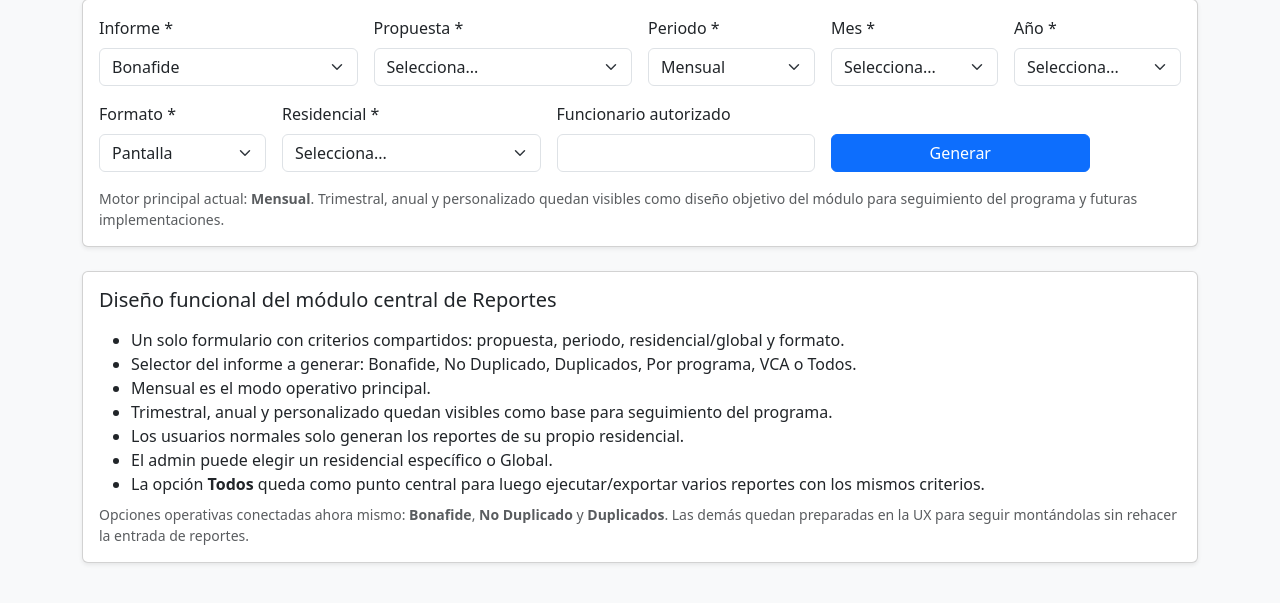
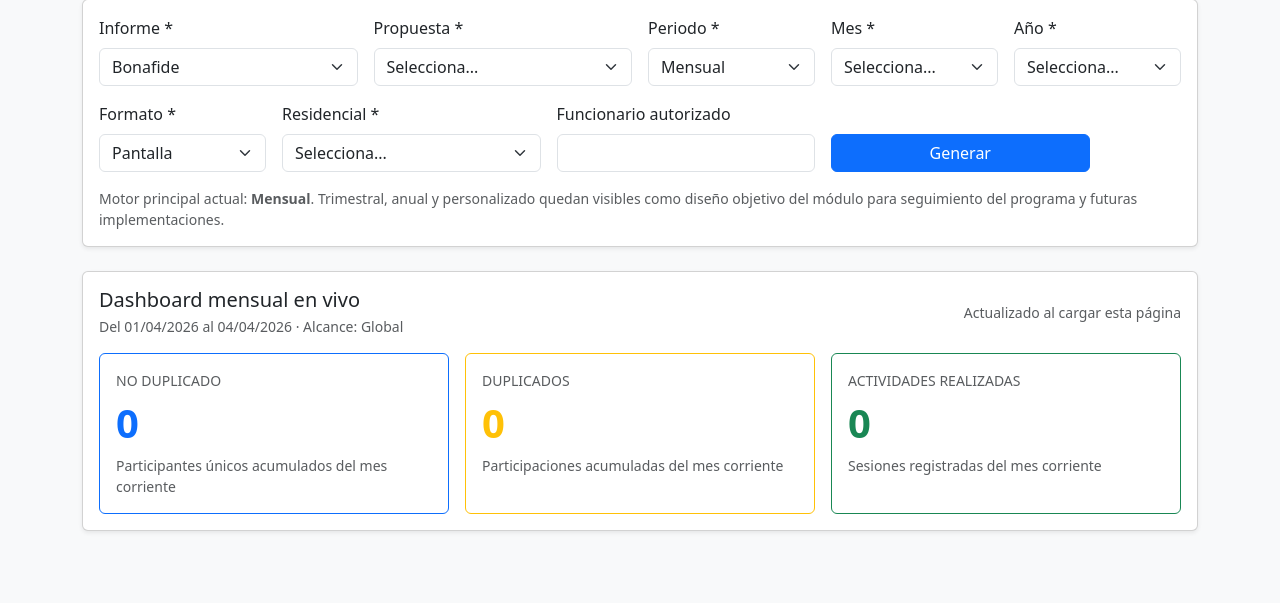
Before and after one commit to dyno-lab/intranet-app, a FastAPI app: page /ui/reports/ in a window 1280 px wide. Shown: the part 126-729 px from the top of the page. Run offline with FastAPI, Linux system fonts and the light colour scheme; the visitor is signed in with stand-in values (Sample User, id 1); tables that the repository leaves empty hold one stand-in row (values such as "Sample post"); parts of the project's set-up code (start-up, migrations or seed data) failed here and were passed over.

Commit message:
Agrega dashboard mensual en reportes

```diff
--- a/app/api/routes/reports.py
+++ b/app/api/routes/reports.py
@@ -241,6 +241,7 @@ def reports_home(
     current_user: User = Depends(get_current_user),
 ):
     context = _base_reports_context(db, current_user, MONTH_OPTIONS)
+    dashboard_context = _build_current_month_dashboard_cards(db, current_user)
     context.update(
         {
             "request": request,
@@ -257,6 +258,7 @@ def reports_home(
             "authorized_name": (authorized_name or "").strip(),
             "selected_start_date": start_date or "",
             "selected_end_date": end_date or "",
+            **dashboard_context,
         }
     )
     return templates.TemplateResponse("ui/reports/index.html", context)
@@ -1362,35 +1364,27 @@ def visits_report_excel(
     )
 
 
-def _build_no_duplicado_context(
+def _calculate_no_duplicado_metric(
     db: Session,
     current_user: User,
     proposal_id: int | None,
     month: int | str | None,
     year: int | str | None,
     employee_id: int | None,
-    authorized_name: str | None = None,
     duplicated: bool = False,
     period_type: str = "monthly",
     start_date: date | str | None = None,
     end_date: date | str | None = None,
 ):
     period = _build_period_filter(period_type, month, year, start_date, end_date)
-
-    base_context = _base_reports_context(db, current_user, MONTH_OPTIONS)
-    report_users = base_context["report_users"]
-
     scope = _resolve_reporting_scope(current_user, employee_id, db)
     selected_user = scope["selected_user"]
     is_global = scope["is_global"]
     employee_id = scope["employee_id"]
-    location = _resolve_reporting_location(selected_user, is_global)
-    residential_name = location["residential_name"]
-    municipality = location["municipality"]
-    rq_code = location["rq_code"]
     summary = {key: {"label": label, "f": 0, "m": 0, "total": 0} for key, label in AGE_BUCKETS}
-
-    if proposal_id and ((period["month"] and period["year"]) or period["is_custom"]) and (selected_user or is_global):
+    participants = []
+
+    if (((proposal_id is not None) and ((period["month"] and period["year"]) or period["is_custom"])) or period["is_custom"]) and (selected_user or is_global):
         if duplicated:
             stmt = (
                 select(Attendance, Participant)
@@ -1398,9 +1392,10 @@ def _build_no_duplicado_context(
                 .join(Participant, Participant.participant_id == Attendance.participant_id)
                 .where(
                     Attendance.attended == True,  # noqa: E712
-                    ActivitySession.proposal_id == proposal_id,
                 )
             )
+            if proposal_id is not None:
+                stmt = stmt.where(ActivitySession.proposal_id == proposal_id)
             stmt = _apply_session_period_filter(stmt, period)
             if not is_global:
                 stmt = stmt.where(ActivitySession.created_by_user_id == selected_user.user_id)
@@ -1424,9 +1419,10 @@ def _build_no_duplicado_context(
                 .join(ActivitySession, ActivitySession.session_id == Attendance.session_id)
                 .where(
                     Attendance.attended == True,  # noqa: E712
-                    ActivitySession.proposal_id == proposal_id,
                 )
             )
+            if proposal_id is not None:
+                stmt = stmt.where(ActivitySession.proposal_id == proposal_id)
             stmt = _apply_session_period_filter(stmt, period)
             stmt = stmt.distinct()
             if not is_global:
@@ -1455,31 +1451,144 @@ def _build_no_duplicado_context(
             total_m += row["m"]
             total_all += row["total"]
     else:
-        participant_summary = _summarize_participants_by_age_and_gender(participants if 'participants' in locals() else [])
+        participant_summary = _summarize_participants_by_age_and_gender(participants)
         rows = participant_summary["rows"]
         total_f = participant_summary["total_f"]
         total_m = participant_summary["total_m"]
         total_all = participant_summary["total_all"]
 
     return {
-        **base_context,
-        "selected_proposal_id": proposal_id,
-        "selected_month": period["month"],
-        "selected_year": period["year"],
-        "selected_period_type": period["period_type"],
-        "selected_start_date": period["start_date"].isoformat() if period["start_date"] else "",
-        "selected_end_date": period["end_date"].isoformat() if period["end_date"] else "",
-        "period_label": _describe_period(period, base_context["month_lookup"]),
-        "selected_employee_id": employee_id,
+        "period": period,
         "selected_user": selected_user,
         "is_global": is_global,
-        "residential_name": residential_name,
-        "municipality": municipality,
-        "rq_code": rq_code,
+        "employee_id": employee_id,
         "rows": rows,
         "total_f": total_f,
         "total_m": total_m,
         "total_all": total_all,
+    }
+
+
+def _build_current_month_dashboard_cards(
+    db: Session,
+    current_user: User,
+):
+    today = date.today()
+    month_start = today.replace(day=1)
+    scope_employee_id = 0 if current_user.role in ["admin", "supervisor"] else current_user.user_id
+
+    no_duplicado_metric = _calculate_no_duplicado_metric(
+        db,
+        current_user,
+        proposal_id=None,
+        month=None,
+        year=None,
+        employee_id=scope_employee_id,
+        duplicated=False,
+        period_type="custom",
+        start_date=month_start,
+        end_date=today,
+    )
+    duplicados_metric = _calculate_no_duplicado_metric(
+        db,
+        current_user,
+        proposal_id=None,
+        month=None,
+        year=None,
+        employee_id=scope_employee_id,
+        duplicated=True,
+        period_type="custom",
+        start_date=month_start,
+        end_date=today,
+    )
+
+    session_stmt = select(func.count(distinct(ActivitySession.session_id))).where(
+        ActivitySession.session_date >= month_start,
+        ActivitySession.session_date <= today,
+    )
+    if current_user.role not in ["admin", "supervisor"]:
+        session_stmt = session_stmt.where(ActivitySession.created_by_user_id == current_user.user_id)
+    activities_count = db.execute(session_stmt).scalar_one() or 0
+
+    period_label = f"Del {month_start.strftime('%d/%m/%Y')} al {today.strftime('%d/%m/%Y')}"
+    scope_label = "Global" if current_user.role in ["admin", "supervisor"] else "Propio"
+
+    return {
+        "dashboard_period_label": period_label,
+        "dashboard_scope_label": scope_label,
+        "dashboard_cards": [
+            {
+                "key": "no-duplicado",
+                "label": "No Duplicado",
+                "value": no_duplicado_metric["total_all"],
+                "tone": "primary",
+                "subtitle": "Participantes únicos acumulados del mes corriente",
+            },
+            {
+                "key": "duplicados",
+                "label": "Duplicados",
+                "value": duplicados_metric["total_all"],
+                "tone": "warning",
+                "subtitle": "Participaciones acumuladas del mes corriente",
+            },
+            {
+                "key": "actividades-realizadas",
+                "label": "Actividades Realizadas",
+                "value": activities_count,
+                "tone": "success",
+                "subtitle": "Sesiones registradas del mes corriente",
+            },
+        ],
+    }
+
+
+def _build_no_duplicado_context(
+    db: Session,
+    current_user: User,
+    proposal_id: int | None,
+    month: int | str | None,
+    year: int | str | None,
+    employee_id: int | None,
+    authorized_name: str | None = None,
+    duplicated: bool = False,
+    period_type: str = "monthly",
+    start_date: date | str | None = None,
+    end_date: date | str | None = None,
+):
+    base_context = _base_reports_context(db, current_user, MONTH_OPTIONS)
+    metric = _calculate_no_duplicado_metric(
+        db,
+        current_user,
+        proposal_id,
+        month,
+        year,
+        employee_id,
+        duplicated=duplicated,
+        period_type=period_type,
+        start_date=start_date,
+        end_date=end_date,
+    )
+    location = _resolve_reporting_location(metric["selected_user"], metric["is_global"])
+
+    return {
+        **base_context,
+        "selected_proposal_id": proposal_id,
+        "selected_month": metric["period"]["month"],
+        "selected_year": metric["period"]["year"],
+        "selected_period_type": metric["period"]["period_type"],
+        "selected_start_date": metric["period"]["start_date"].isoformat() if metric["period"]["start_date"] else "",
+        "selected_end_date": metric["period"]["end_date"].isoformat() if metric["period"]["end_date"] else "",
+        "period_label": _describe_period(metric["period"], base_context["month_lookup"]),
+        "selected_employee_id": metric["employee_id"],
+        "selected_user": metric["selected_user"],
+        "is_global": metric["is_global"],
+        "residential_name": location["residential_name"],
+        "municipality": location["municipality"],
+        "rq_code": location["rq_code"],
+        "rows": metric["rows"],
+        "total_f": metric["total_f"],
+        "total_m": metric["total_m"],
+        "total_all": metric["total_all"],
         "authorized_name": (authorized_name or "").strip(),
     }
 
--- a/app/templates/ui/reports/index.html
+++ b/app/templates/ui/reports/index.html
@@ -99,17 +99,27 @@
 
 <div class="card shadow-sm">
   <div class="card-body">
-    <h5 class="mb-3">Diseño funcional del módulo central de Reportes</h5>
-    <ul class="mb-2">
-      <li>Un solo formulario con criterios compartidos: propuesta, periodo, residencial/global y formato.</li>
-      <li>Selector del informe a generar: Bonafide, No Duplicado, Duplicados, Por programa, VCA o Todos.</li>
-      <li>Mensual es el modo operativo principal.</li>
-      <li>Trimestral, anual y personalizado quedan visibles como base para seguimiento del programa.</li>
-      <li>Los usuarios normales solo generan los reportes de su propio residencial.</li>
-      <li>El admin puede elegir un residencial específico o Global.</li>
-      <li>La opción <strong>Todos</strong> queda como punto central para luego ejecutar/exportar varios reportes con los mismos criterios.</li>
-    </ul>
-    <div class="small text-muted">Opciones operativas conectadas ahora mismo: <strong>Bonafide</strong>, <strong>No Duplicado</strong> y <strong>Duplicados</strong>. Las demás quedan preparadas en la UX para seguir montándolas sin rehacer la entrada de reportes.</div>
+    <div class="d-flex justify-content-between align-items-center mb-3 gap-2 flex-wrap">
+      <div>
+        <h5 class="mb-1">Dashboard mensual en vivo</h5>
+        <div class="small text-muted">{{ dashboard_period_label }} · Alcance: {{ dashboard_scope_label }}</div>
+      </div>
+      <div class="small text-muted">Actualizado al cargar esta página</div>
+    </div>
+
+    <div class="row g-3">
+      {% for card in dashboard_cards %}
+      <div class="col-md-4">
+        <div class="card border-{{ card.tone }} h-100">
+          <div class="card-body">
+            <div class="text-muted small text-uppercase mb-2">{{ card.label }}</div>
+            <div class="display-6 fw-bold text-{{ card.tone }}">{{ card.value }}</div>
+            <div class="small text-muted mt-2">{{ card.subtitle }}</div>
+          </div>
+        </div>
+      </div>
+      {% endfor %}
+    </div>
   </div>
 </div>
 
```
